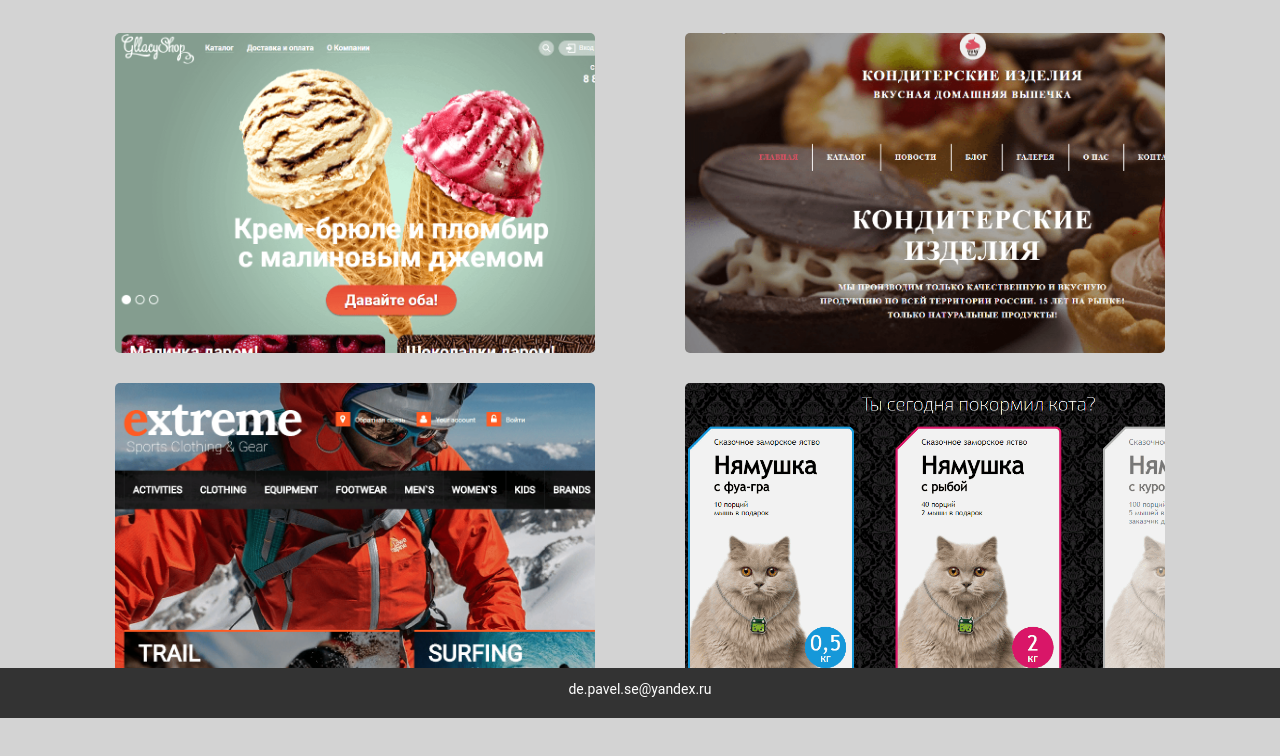
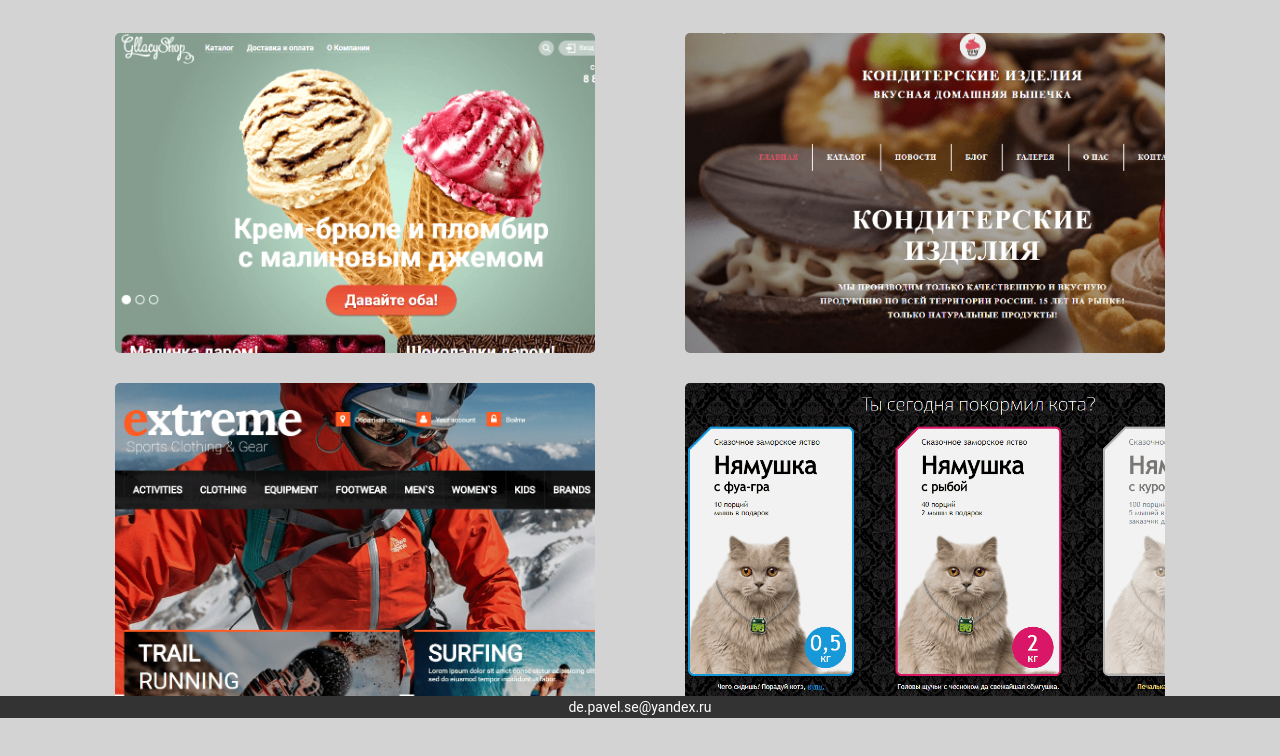
Before and after one commit to pavel-else/pavel-else.github.io, a plain HTML site: page index.html in a window 1280 px wide. Shown: the part 82-838 px from the top of the page. Before the commit the page ends 815 px from the top, so only its background shows below. Drawn offline with Linux system fonts and the light colour scheme.

Commit message:
Исправлен баг с z-index в футере

```diff
--- a/index.html
+++ b/index.html
@@ -12,7 +12,7 @@
 			<a class="main-header__resume" href="https://github.com/pavel-else/resume.git">Обо мне</a>
 		</div>
 	</header>
-	<main>
+	<main class="content">
 		<section class="container">
 		  <ul class="portfolio__items">
 		    <li class="portfolio__item project">
--- a/style.css
+++ b/style.css
@@ -59,12 +59,18 @@ body {
   -ms-flex-item-align: end;
   align-self: flex-end;
 }
+
+.content {
+	position: relative;
+	z-index: 1;
+}
 .portfolio__items {
   display: -webkit-box;
   display: -ms-flexbox;
   display: flex;
 
   margin: 0;
+  margin-bottom: 30px;
   padding: 0;
 
   list-style: none;
@@ -215,13 +221,11 @@ body {
   bottom: 0;
 }
 
-
 .main-footer {
-  background-color: #333;
+  	background-color: #333;
 	position: fixed;
 	bottom: 0;
 	width: 100%;
-	min-height: 50px;
 	z-index: 10;
 }
 
@@ -229,6 +233,7 @@ body {
 	background-color: transparent;
 	display: flex;
 	justify-content: center;
+	padding: 0;
 }
 
 .main-footer__email {
```
